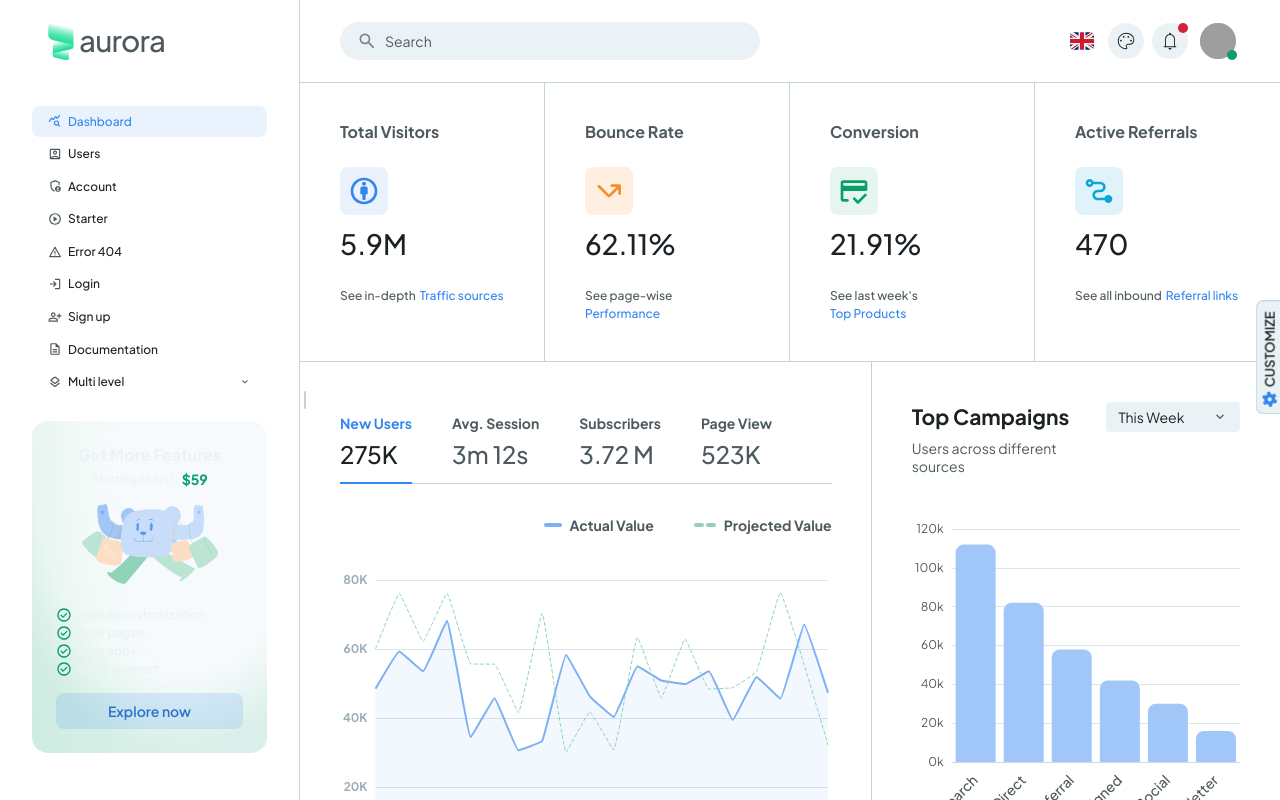
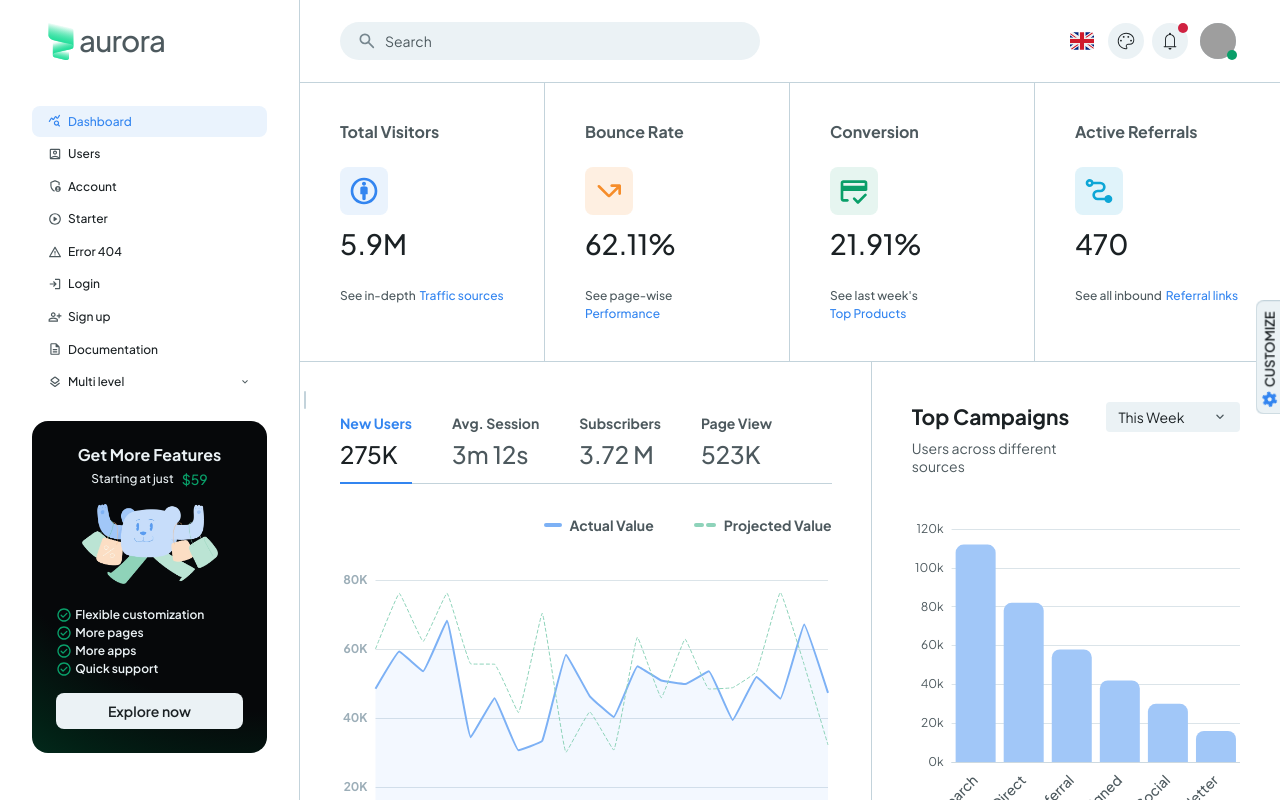
Before and after one commit to themewagon/aurora-free, a React (Vite) app: page / in a window 1280 px wide. Shown: the top 800 px of the page. Built offline with nearby package versions, Linux system fonts and the light colour scheme; grey boxes are pictures that could not be loaded; a web font is replaced by a local one.

Commit message:
FIX: Promo card

```diff
--- /dev/null
+++ b/src/components/common/promo-card/LightRay.tsx
@@ -0,0 +1,74 @@
+import { Box, keyframes } from '@mui/material';
+
+const moveRayAcross = keyframes`
+  0% {
+    left: 0;
+    opacity: 0;
+    transform: rotate(-20deg);
+  }
+  25% {
+    opacity: 0.4;
+  }
+  50% {
+    left: calc((100% - 56px) / 2);
+    opacity: 1;
+    transform: rotate(-20deg);
+  }
+  75% {
+    opacity: 0.4;
+  }
+  100% {
+    left: calc(100% - 56px);
+    opacity: 0;
+    transform: rotate(-20deg);
+  }
+`;
+
+const LightRay = () => (
+  <Box
+    sx={{
+      position: 'absolute',
+      top: -65,
+      left: 0,
+      height: 158,
+      width: 56,
+      pointerEvents: 'none',
+      willChange: 'left, opacity, transform',
+      animation: `${moveRayAcross} 10s infinite 0s linear`,
+
+      '&::after, &::before': {
+        content: '""',
+        position: 'absolute',
+      },
+
+      '&::after': {
+        height: 154,
+        width: 20,
+        bottom: 0,
+        left: '50%',
+        transform: 'translateX(-50%)',
+        borderRadius: 20,
+        opacity: 1,
+        background: `linear-gradient(1deg, transparent 0.15%, rgba(255, 255, 255, 1) 103.86%)`,
+        mixBlendMode: 'plus-lighter',
+        filter: 'blur(8px)',
+      },
+
+      '&:before': {
+        bottom: 26,
+        left: '50%',
+        transform: 'translateX(-50%)',
+        zIndex: 0,
+        height: 1,
+        width: 1,
+        borderRadius: 54,
+        mixBlendMode: 'plus-lighter',
+        opacity: 1,
+        bgcolor: 'success.main',
+        filter: 'blur(30px)',
+      },
+    }}
+  />
+);
+
+export default LightRay;
--- a/src/components/common/PromoCard.tsx
+++ b/src/components/common/promo-card/index.tsx
@@ -7,6 +7,7 @@ import { storeLink } from 'lib/constants';
 import { cssVarRgba } from 'lib/utils';
 import IconifyIcon from 'components/base/IconifyIcon';
 import Image from 'components/base/Image';
+import LightRay from './LightRay';
 
 const proFeatures = ['Flexible customization', 'More pages', 'More apps', 'Quick support'];
 
@@ -30,37 +31,24 @@ const PromoCard = ({
   return (
     <Box
       className="promo-card"
-      sx={(theme) => {
-        const palette = theme.vars.palette['chGreen'];
-        const bg = theme.vars.palette.background;
-        return {
-          background: `
-          radial-gradient(
-            120.77% 120.77% at 62.42% 14.25%,
-            ${cssVarRgba(palette['50Channel'], 0)} 51.22%,
-            ${cssVarRgba(palette['100Channel'], 0.48)} 69.8%
-          ),
-          radial-gradient(
-            125.2% 221.14% at 103.41% -3.28%,
-            ${cssVarRgba(bg.elevation1Channel, 1)} 52.92%,
-            ${cssVarRgba(palette['50Channel'], 0.48)} 67.23%,
-            ${cssVarRgba(palette['100Channel'], 0.48)} 100%
-          ),
-          linear-gradient(
-            309.91deg,
-            ${cssVarRgba(palette['100Channel'], 0.02)} 0.61%,
-            ${cssVarRgba(palette['200Channel'], 0.02)} 39.75%
-          )
+      sx={({ vars }) => ({
+        background: `radial-gradient(
+            254.12% 171.73% at 103.41% -3.28%,
+            ${cssVarRgba(vars.palette.grey['950Channel'], 1)} 52.92%,
+            ${cssVarRgba(vars.palette.chGreen['950Channel'], 1)} 67.23%,
+            ${cssVarRgba(vars.palette.chGreen['800Channel'], 1)} 100%)
           `,
         p: 3,
         borderRadius: 4,
         outline: 0,
         position: 'relative',
+        overflow: 'hidden',
         ...(sx as any),
-        };
-      }}
+      })}
       {...rest}
     >
+      <LightRay />
+
       <Stack direction="column" gap={2} alignItems="center">
         <Stack direction="column" alignItems="center" gap={0.5}>
           <Typography
@@ -81,7 +69,7 @@ const PromoCard = ({
             >
               {subTitle}
             </Typography>
-            <Typography component="strong" variant="subtitle2" fontWeight={700} color="success">
+            <Typography component="strong" variant="subtitle2" color="success">
               $59
             </Typography>
           </Stack>
@@ -112,7 +100,7 @@ const PromoCard = ({
           </Stack>
         )}
 
-        <Button href={storeLink} target="_blank" fullWidth variant="soft">
+        <Button href={storeLink} target="_blank" fullWidth variant="soft" color="neutral">
           Explore now
         </Button>
       </Stack>
--- a/src/components/settings-panel/SettingsPanel.tsx
+++ b/src/components/settings-panel/SettingsPanel.tsx
@@ -8,7 +8,7 @@ import { RESET } from 'reducers/SettingsReducer';
 import { blue, green } from 'theme/palette/colors';
 import IconifyIcon from 'components/base/IconifyIcon';
 import SimpleBar from 'components/base/SimpleBar';
-import PromoCard from 'components/common/PromoCard';
+import PromoCard from 'components/common/promo-card';
 import FontFamilyTab from './FontFamilyPanel';
 import promo from '/assets/images/illustrations/4.webp';
 
--- a/src/layouts/main-layout/sidenav/SidenavDrawerContent.tsx
+++ b/src/layouts/main-layout/sidenav/SidenavDrawerContent.tsx
@@ -7,7 +7,7 @@ import { useSettingsContext } from 'providers/SettingsProvider';
 import sitemap from 'routes/sitemap';
 import IconifyIcon from 'components/base/IconifyIcon';
 import Logo from 'components/common/Logo';
-import PromoCard from 'components/common/PromoCard';
+import PromoCard from 'components/common/promo-card';
 import NavItem from './NavItem';
 import SidenavSimpleBar from './SidenavSimpleBar';
 import promo from '/assets/images/illustrations/5.webp';
```
Lines whose indentation alone changed are shown as unchanged.
